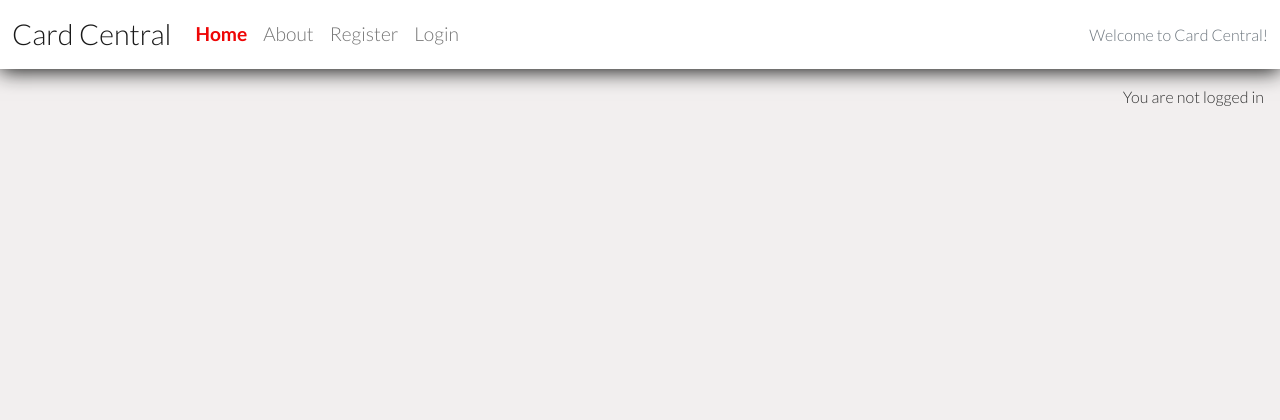
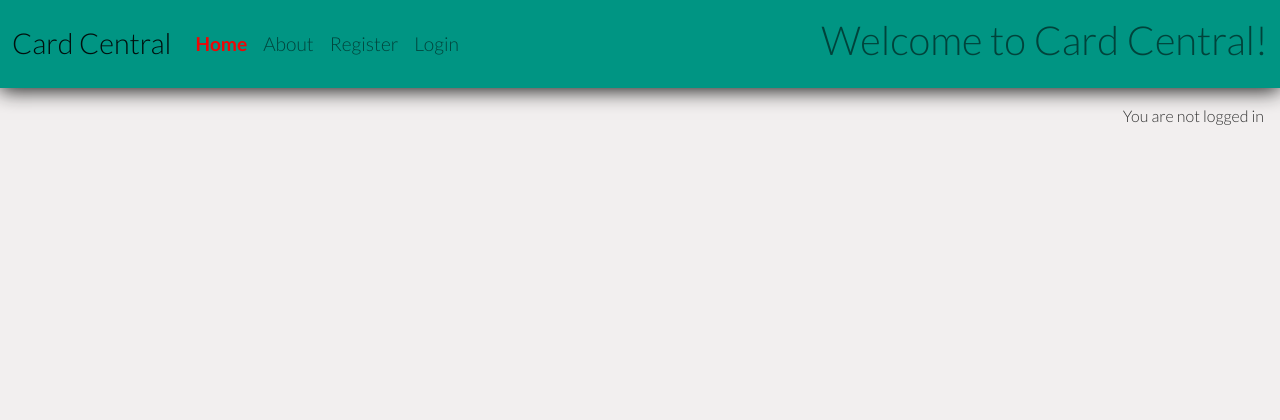
Before and after one commit to marklaban36/card_blog_central, a Django app: page / in a window 1280 px wide. Shown: the top 420 px of the page. Run offline with Django 4.2, Linux system fonts and the light colour scheme; data that the repository does not hold is empty.

Commit message:
Changed navbar to use styles

```diff
--- a/templates/base.html
+++ b/templates/base.html
@@ -33,7 +33,7 @@
 <body class="d-flex flex-column h-100 main-bg">
 
     <!-- Navigation -->
-    <nav class="navbar navbar-expand-lg navbar-light bg-white">
+    <nav class="navbar navbar-expand-lg navbar-light navbar-custom">
         <div class="container-fluid">
             <a class="navbar-brand" href="{% url 'home' %}">Card Central</a>
             <button class="navbar-toggler" type="button" data-bs-toggle="collapse" data-bs-target="#navbarText"
@@ -67,8 +67,8 @@
                     </li>
                     {% endif %}
                 </ul>
-                <span class="navbar-text text-muted">
-                    Welcome to Card Central!
+                <span class="navbar-text">
+                   <h1>Welcome to Card Central!</h1>
                 </span>
             </div>
         </div>
```
